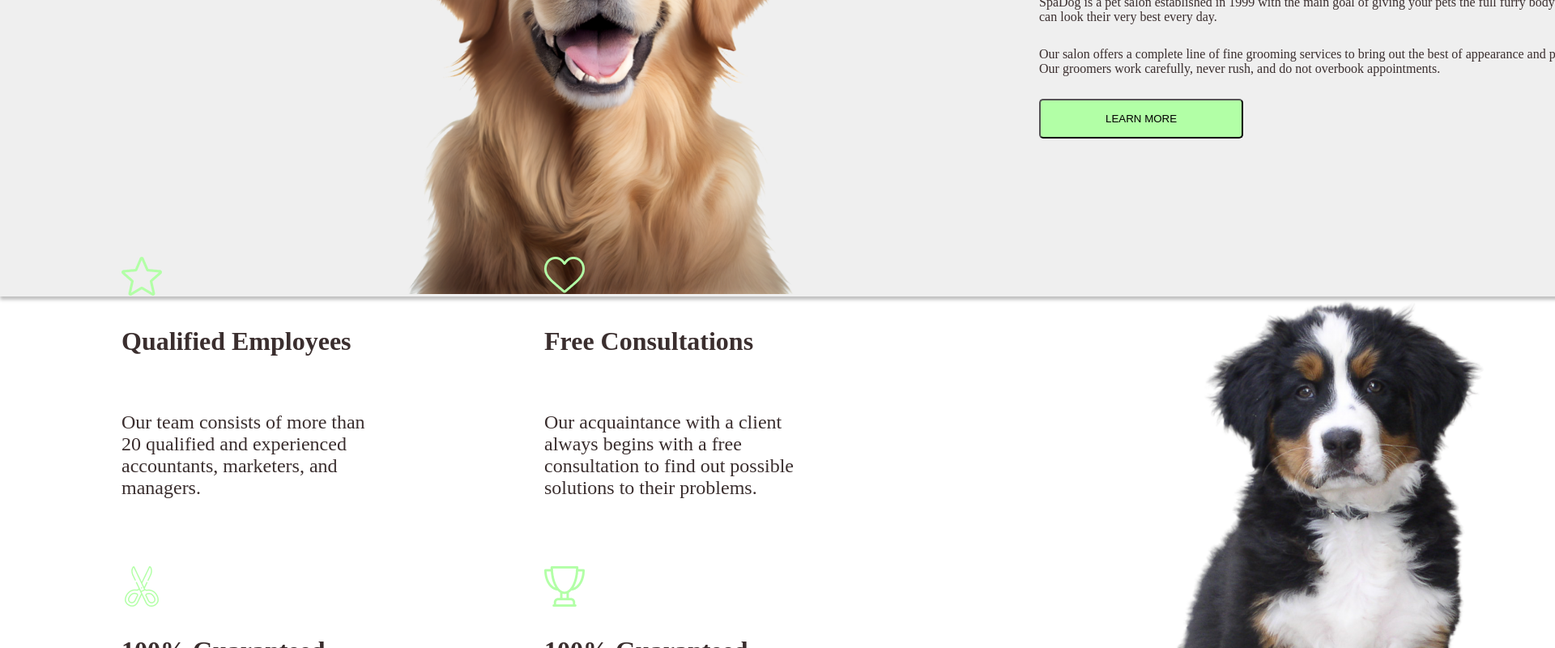
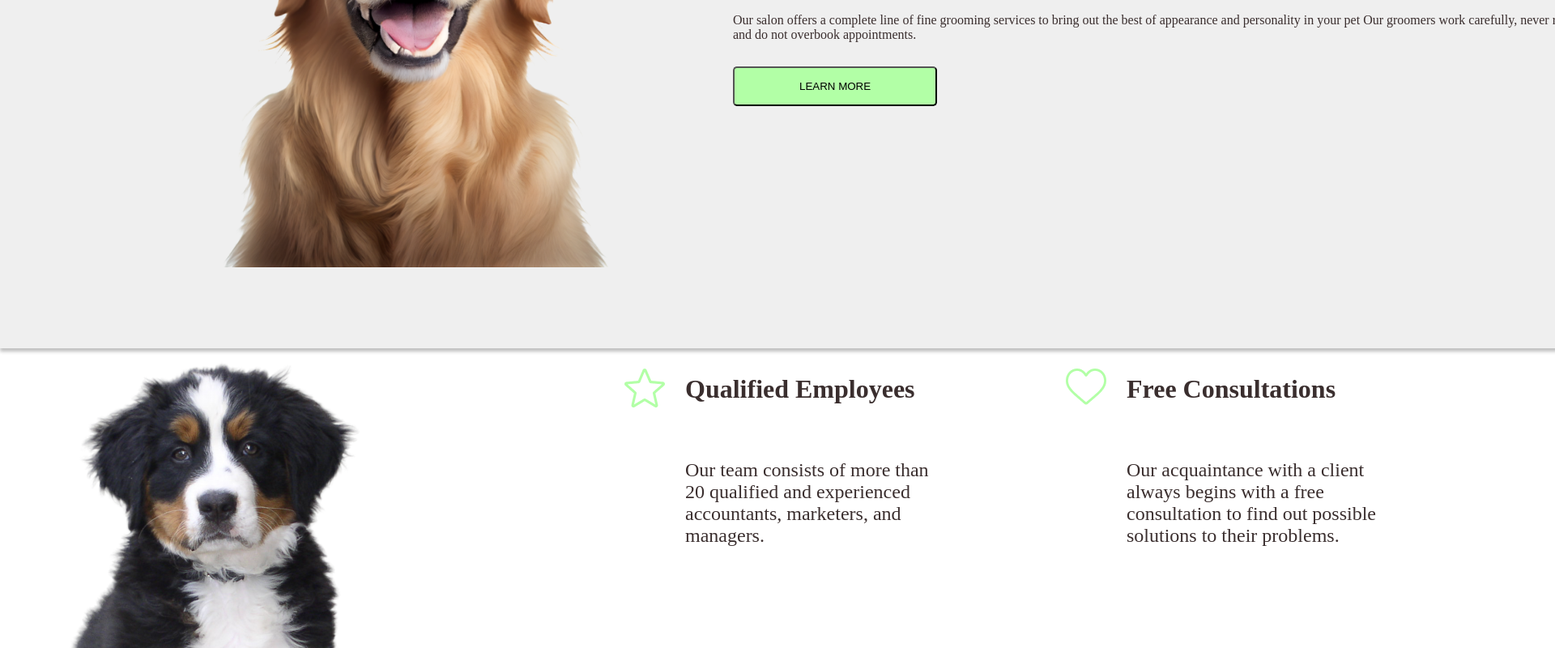
Before and after one commit to AnnaRoylowan/dog, a plain HTML site: page index.html in a window 1280 px wide. Shown: the part 1280-2080 px from the top of the page at 81% size, 1920 px wide, since content can reach past the window. Drawn offline with Linux system fonts and the light colour scheme.

Commit message:
робота над помилками

```diff
--- a/index.html
+++ b/index.html
@@ -45,13 +45,15 @@
 
                 <div class="aboutus-wrapper">
                     <h2 class="aboutus-title">A Few Words About Us</h2>
-                <p class="aboutus-text">SpaDog is a pet salon established in 1999 with the main goal of giving your pets
+                    <p class="aboutus-text">SpaDog is a pet salon established in 1999 with the main goal of giving your
+                        pets
                         the full furry body treatment so that they can look their very best every day.
                     </p>
                     <p class="aboutus-text"> Our salon offers a complete line of fine grooming services to bring out the
                         best
                         of appearance and
-                    personality in your pet Our groomers work carefully, never rush, and do not overbook appointments.
+                        personality in your pet Our groomers work carefully, never rush, and do not overbook
+                        appointments.
                     </p>
                     <button class="aboutus-button">LEARN MORE</button>
                 </div>
@@ -60,7 +62,7 @@
         <!-- section guaranteed -->
         <section class="guaranteed">
             <div class=" container guaranteed-container">
-
+                <div> <img class="guaranteed-imgf" src="./img/dogthree.png" alt="dog"></div>
                 <ul class="guaranteed-list">
                     <li class="guaranteed-item">
                         <img class="guaranteed-img" src="./img/stern.png" alt="stern">
@@ -76,7 +78,8 @@
                         <img class="guaranteed-img" src="./img/herz.png" alt="herz">
                         <div class="guaranteed-wrapper">
                             <h3 class="guaranteed-title">Free Consultations</h3>
-                        <p class="guaranteed-text">Our acquaintance with a client always begins with a free consultation
+                            <p class="guaranteed-text">Our acquaintance with a client always begins with a free
+                                consultation
                                 to
                                 find out possible solutions to their problems.
                             </p>
@@ -86,7 +89,8 @@
                         <img class="guaranteed-img" src="./img/schere.png" alt="schere">
                         <div class="guaranteed-wrapper">
                             <h3 class="guaranteed-title">100% Guaranteed</h3>
-                        <p class="guaranteed-text">All results that you get from us are 100% guaranteed to bring you to
+                            <p class="guaranteed-text">All results that you get from us are 100% guaranteed to bring you
+                                to
                                 a
                                 whole new level of profitability and financial success.
                             </p>
@@ -96,7 +100,8 @@
                         <img class="guaranteed-img" src="./img/kubok.png" alt="kubak">
                         <div class="guaranteed-wrapper">
                             <h3 class="guaranteed-title">100% Guaranteed</h3>
-                        <p class="guaranteed-text">All results that you get from us are 100% guaranteed to bring you to
+                            <p class="guaranteed-text">All results that you get from us are 100% guaranteed to bring you
+                                to
                                 a
                                 whole new level of profitability and financial success.
                             </p>
@@ -104,7 +109,6 @@
                     </li>
                 </ul>
             </div>
-        <img class="guaranteed-imgf" src="./img/dogthree.png" alt="dog">
         </section>
         <!-- section services-->
         <section class="services">
@@ -112,7 +116,8 @@
                 <h2 class="services-title">Services</h2>
                 <p class="services-text">We offer a variety of grooming services for dogs of all breeds and ages. We use
                     only
-                high- <br> quality products that suit the needs of your pet. Discover our most popular services below.</p>
+                    high- <br> quality products that suit the needs of your pet. Discover our most popular services
+                    below.</p>
                 <ul class="services-list">
                     <li class="services-item">
                         <img class="services-img" src="./img/whitedog.png" alt="Styling">
--- a/style.css
+++ b/style.css
@@ -26,13 +26,15 @@ a {
 
 .container {
 
-    width: 1620px;
+    width: 1920px;
     padding: 0 15px;
     margin: 0 auto;
 }
+
 /* header  */
 
 .header {
+    padding: 32px 100px;
     background-color: black;
     width: 1920px;
     height: 100px;
@@ -40,7 +42,6 @@ a {
 
 .header-list {
     display: flex;
-    justify-content: baseline;
     gap: 100px;
     padding: 32px 0;
 }
@@ -54,31 +55,25 @@ ul {
 .header-link {
     color: rgba(255, 255, 255, 1);
     font-family: Oswald;
-    font-weight: 400;
-    font-style: Regular;
     font-size: 24px;
-    margin: 30px;
-
 }
 
 /* hero */
 .hero-container {
     display: flex;
     justify-content: space-between;
-    padding-right: 150px;
+    align-items: center;
+
 }
 
 .hero-img {
-    width: 800;
-    height: 800;
+
     top: 100px;
     left: 970px;
 
 }
 
 .hero-wrapp {
-    padding-top: 150px;
-    padding-left: 150px;
 
 
 
@@ -105,20 +100,17 @@ text-transform: capitalize;
 
 .hero-button {
     background: rgba(178, 255, 166, 1);
-    font-family: Oswald;
+    font-family: "Oswald";
     font-weight: 400;
-    font-style: Regular;
+    font-style: "Regular";
     font-size: 24px;
-    width: 364px;
-    height: 66px;
     padding: 50px;
-
+    border-radius: 4px;
 }
 
 /* .aboutus */
-.aboutus{
-    background-color:  rgba(239, 239, 239, 1);
-
+.aboutus {
+    background-color: rgba(239, 239, 239, 1);
     box-shadow: 0px 4px 4px 0px rgba(0, 0, 0, 0.25);
     width: 1990px;
     height: 742px;
@@ -127,26 +119,26 @@ border-width: 1px;
 
 
 }
-.aboutus-container{
+
+.aboutus-container {
     display: flex;
     align-items: center;
+    gap:78px ;
 }
-.aboutus-wrapper{
-padding-top: 97px;
-padding-right: 150px;
-padding-bottom: 99px;
-padding-left: 78px;
+
+.aboutus-wrapper {
 
 }
-.aboutus-img{
+
+.aboutus-img {
      width: 642px;
     height: 642px;
     padding-left: 150px;
 
 }
-.aboutus-title{
-width: 430px;
-height: 47px;
+
+.aboutus-title {
+
     font-family: Raleway;
     font-weight: 700;
     font-style: Bold;
@@ -155,41 +147,34 @@ text-transform: capitalize;
     padding-bottom: 30px;
 }
 
-.aboutus-text{
-width: 800px;
-height: 34px;
+.aboutus-text {
+
     padding-bottom: 30px;
 }
-.aboutus-button{
+
+.aboutus-button {
     background: rgba(178, 255, 166, 1);
-    width: 286;
-
-top: 1477px;
-left: 970px;
     border-radius: 5px;
     padding-top: 15px;
     padding-right: 80px;
     padding-bottom: 15px;
     padding-left: 80px;
-gap: 10px;
 }
 
 /* guaranteed */
-.guaranteed{
-    width: 1920px;
-height: 742px;
-border-width: 1px;
+.guaranteed {
+   padding-top: ;
+   padding-bottom: ;
 
-display: flex;
-justify-content: space-between;
-align-items: center;
-gap: 174px;
 }
 
-.guaranteed-container{
+.guaranteed-container {
     padding-bottom: 191px;
+    display: flex;
+
 }
-.guaranteed-list{
+
+.guaranteed-list {
     display: flex;
     justify-content: center;
     flex-wrap: wrap;
@@ -199,17 +184,14 @@ gap: 174px;
 
 
 }
-.guaranteed-item{
 
+.guaranteed-item {
+    display: flex;
 }
-.guaranteed-wrapper{
 
-    width: 407px;
-height: 181px;
+.guaranteed-wrapper {}
 
-
-}
-.guaranteed-title{
+.guaranteed-title {
     width: 316px;
     height: 48px;
     font-family: Raleway;
@@ -219,7 +201,7 @@ font-size: 32px;
     text-transform: capitalize;
 }
 
-.guaranteed-text{
+.guaranteed-text {
     width: 330px;
     height: 112px;
     font-family: Raleway;
@@ -229,15 +211,17 @@ font-size: 24px;
     padding-top: 25px;
 }
 
-.guaranteed-imgf{
-    width: 517px;
-height: 768px;
+.guaranteed-img {
+    width: 50px;
+    height: 50px;
+    padding: 25px;
 
 
 }
+
 /* .services */
-.services{
-    background-color:  rgba(239, 239, 239, 1);
+.services {
+    background-color: rgba(239, 239, 239, 1);
     width: 1920px;
     height: 824px;
 
@@ -245,13 +229,13 @@ height: 824px;
     ;
 }
 
-.services-list{
+.services-list {
     display: flex;
     gap: 20px;
 
 }
 
-.services-title{
+.services-title {
     font-family: Raleway;
     font-weight: 700;
     font-style: Bold;
@@ -262,7 +246,7 @@ padding: 40px;
 
 }
 
-.services-text{
+.services-text {
     font-family: Raleway;
     font-weight: 400;
     font-style: Regular;
@@ -272,13 +256,14 @@ padding-bottom: 56px;
 }
 
 
-.services-img{
+.services-img {
     width: 390px;
     height: 286px;
     border-radius: 10px;
 
 }
-.services-button{
+
+.services-button {
     text-align: center;
     font-family: Oswald;
     font-weight: 400;
@@ -292,16 +277,17 @@ height: 66px;
 }
 
 /* footer */
-.footer{
+.footer {
     width: 1920px;
     height: 150px;
-background-color:   rgba(18, 18, 18, 1);
+    background-color: rgba(18, 18, 18, 1);
 
 }
-.footer-text{
+
+.footer-text {
     padding-left: 1308px;
     padding-bottom: 30px;
-color:  rgba(255, 255, 255, 1);
+    color: rgba(255, 255, 255, 1);
     font-family: Raleway;
     font-weight: 400;
     font-style: Regular;
@@ -310,13 +296,15 @@ text-transform: capitalize;
     width: 462px;
     height: 28px;
 }
- .footer-img{
+
+.footer-img {
     padding-top: 36px;
     padding-left: 151px;
 
 
 }
-.footer-subtitle{
+
+.footer-subtitle {
     padding-top: 51px;
     padding-left: 279px;
 }
```
Lines whose indentation alone changed are shown as unchanged.
